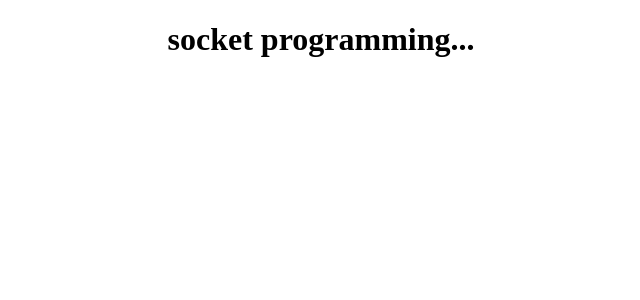
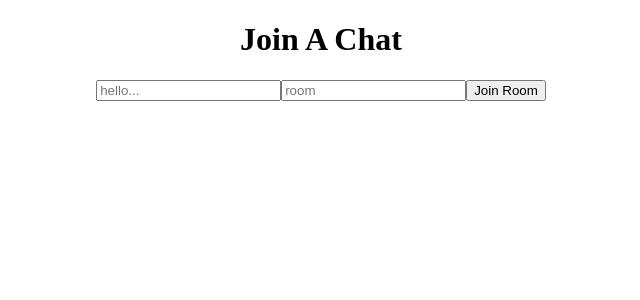
Before and after one commit to sudhansom/Live-chat, a React (Create React App) app in the folder client/: page / in a window 1280 px wide. Shown: the top 300 px of the page, without its empty margins (319-959 px from the left). Built offline with nearby package versions, Linux system fonts and the light colour scheme; no server answers.

Commit message:
created an interface for joining a room for a user

```diff
--- a/client/src/App.js
+++ b/client/src/App.js
@@ -7,7 +7,10 @@ const socket = io.connect("http://localhost:3001");
 function App() {
   return (
     <div className="App">
-      <h1>socket programming...</h1>
+      <h1>Join A Chat</h1>
+      <input type="text" placeholder="hello..."></input>
+      <input type="text" placeholder="room"></input>
+      <button>Join Room</button>
     </div>
   );
 }
```
